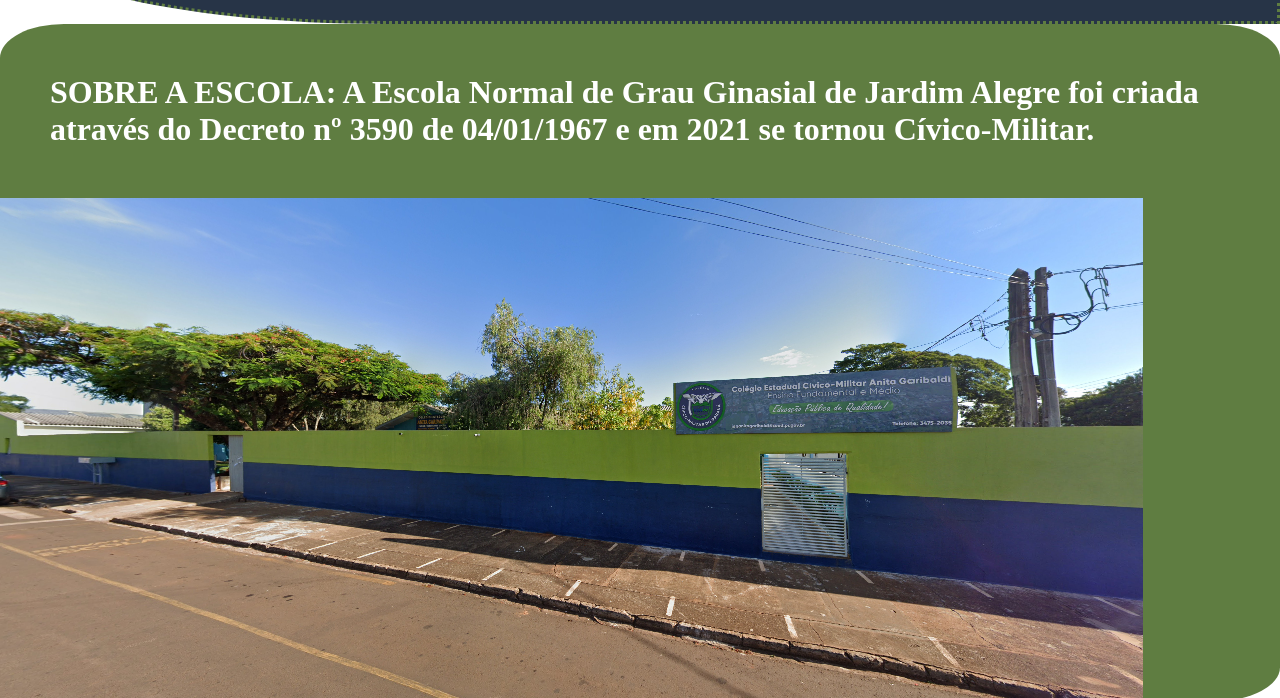
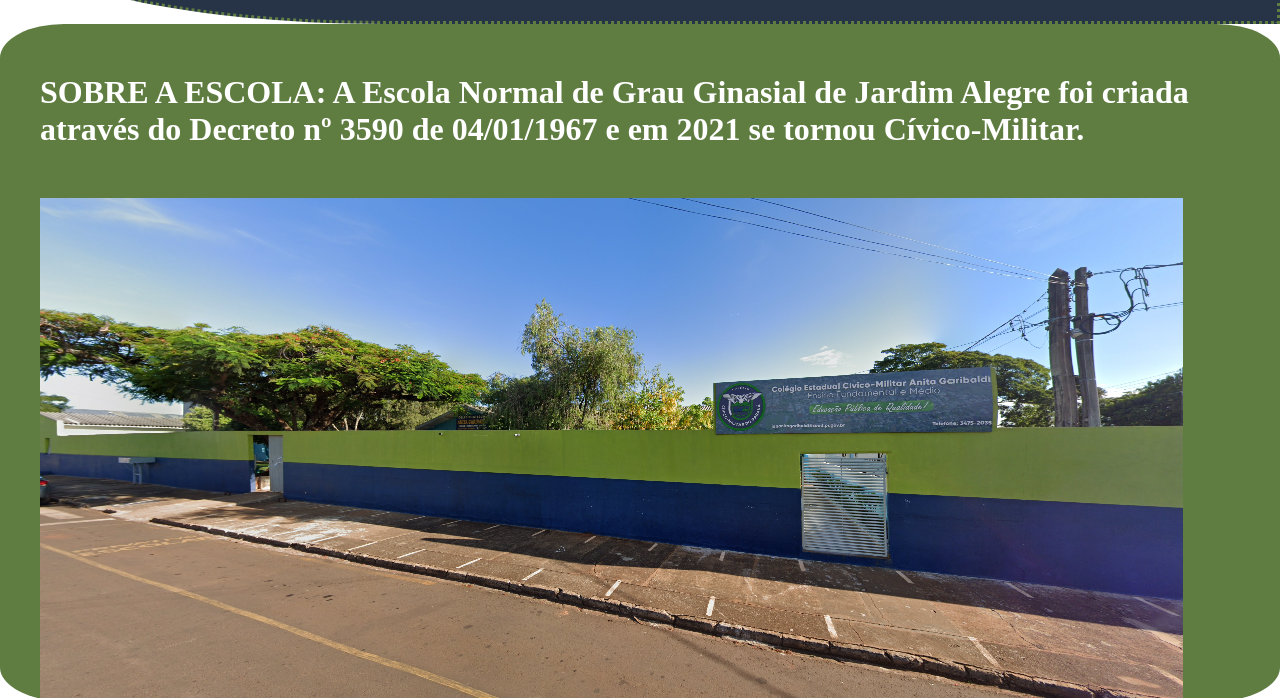
Before and after one commit to thiagocherp/projeto-site-anita, a plain HTML site: page index.html in a window 1280 px wide. Shown: the part 297-995 px from the top of the page. Drawn offline with Linux system fonts and the light colour scheme.

Commit message:
colocando margin foto-escola

```diff
--- a/style.css
+++ b/style.css
@@ -52,9 +52,14 @@
 
 .main-superior-texto-escola{
     padding: 50px 0;
-    margin: 0 0 0 50;
+    margin: 0 0 0 40;
 
 }
+
+.main-superior-foto-escola{
+    margin: 0 0 0 40;
+}
+
 .main-inferior{
     background-color: #5F7D41;
     border-radius: 5%;
```
